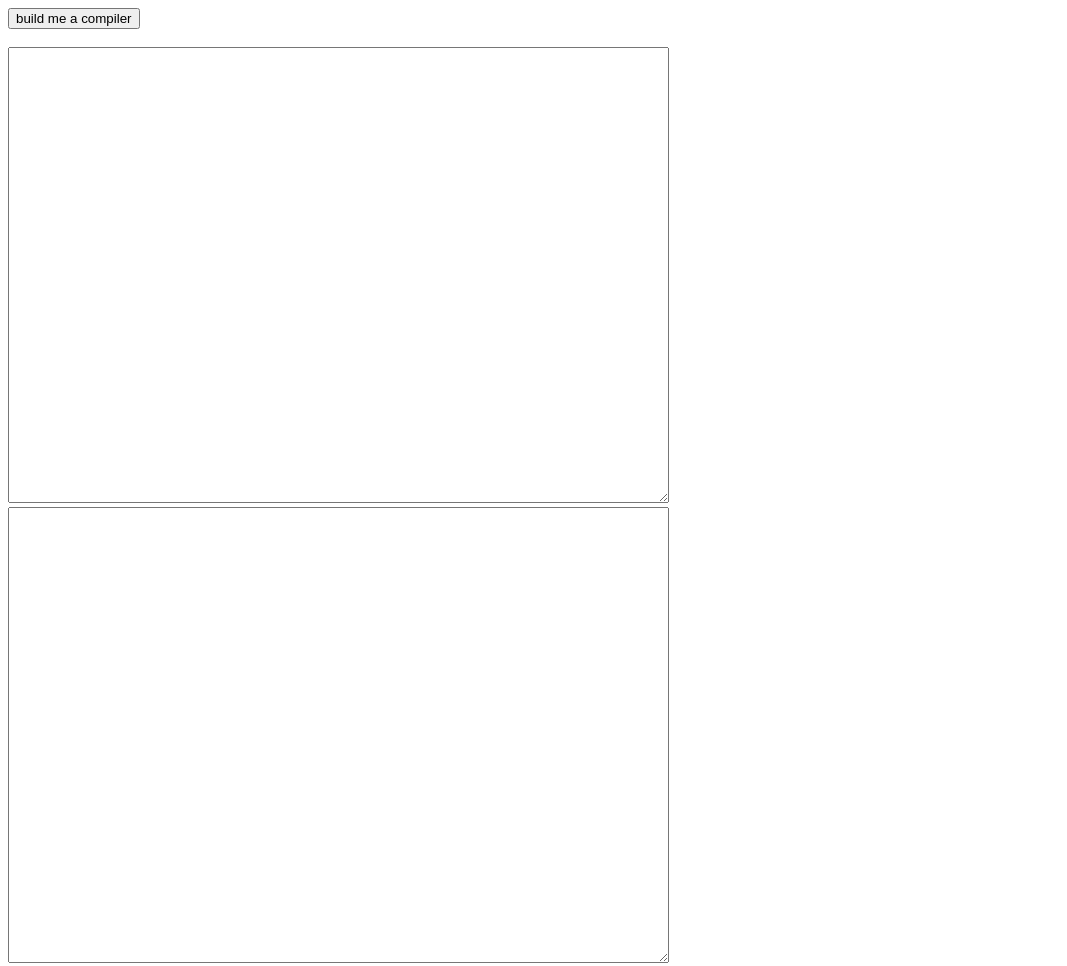
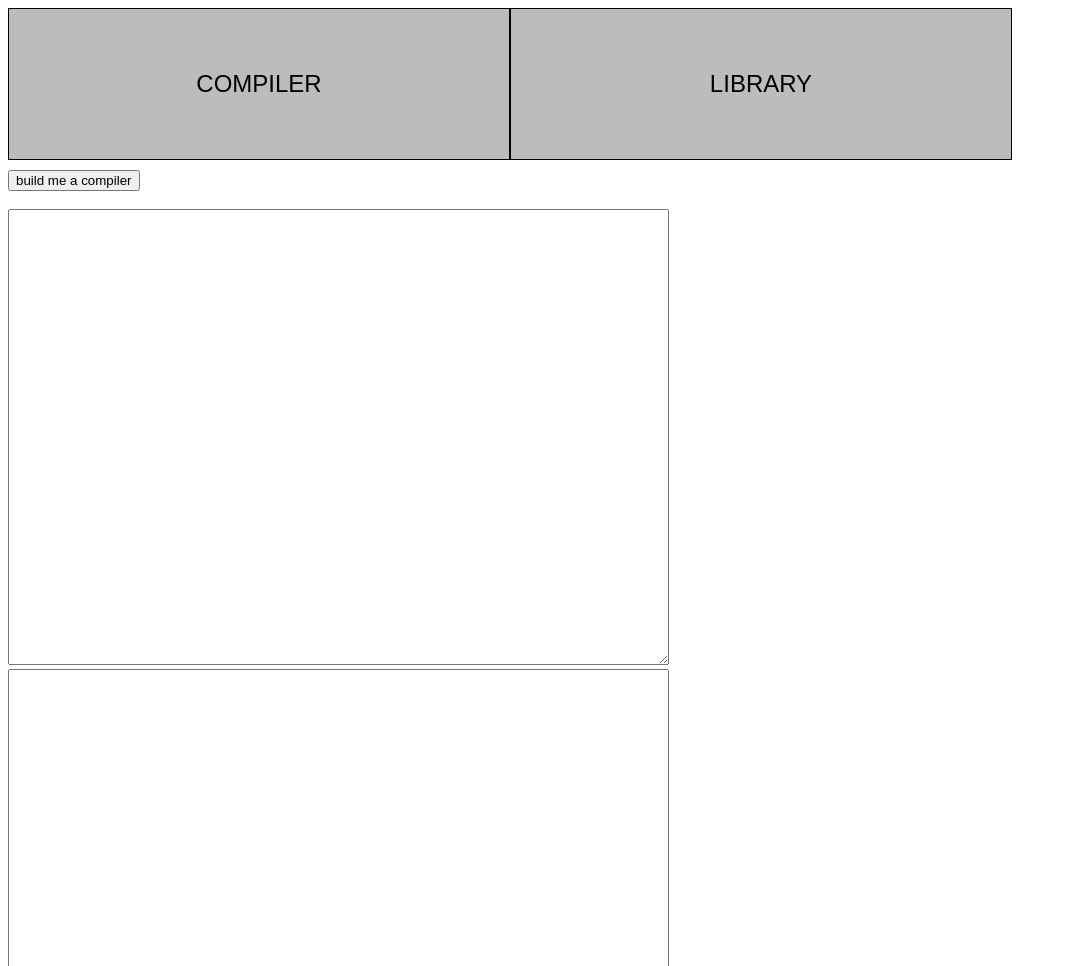
Before and after one commit to Noratrieb/viewstrap, a plain HTML site: page assets/index.html in a window 1280 px wide. Shown: the top 966 px of the page, without its empty margins (0-1067 px from the left). Drawn offline with Linux system fonts and the light colour scheme.

Commit message:
COMPILER LIBRARY

```diff
--- a/assets/index.html
+++ b/assets/index.html
@@ -4,9 +4,38 @@
     <meta charset="UTF-8" />
     <meta http-equiv="X-UA-Compatible" content="IE=edge" />
     <meta name="viewport" content="width=device-width, initial-scale=1.0" />
-    <title>Document</title>
+    <title>Viewstrap</title>
+    <style>
+      html {
+        font-family: sans-serif;
+      }
+
+      .source-box {
+        border: 1px black solid;
+        background: rgb(188, 188, 188);
+        width: 500px;
+        height: 150px;
+        display: flex;
+        align-items: center;
+        justify-content: center;
+      }
+
+      .source-box-text {
+        font-size: 18pt;
+      }
+
+      .source-wrapper {
+        display: flex;
+        margin-bottom: 10px;
+      }
+    </style>
   </head>
   <body>
+    <div class="source-wrapper">
+      <div class="source-box"><div class="source-box-text">COMPILER</div></div>
+      <div class="source-box"><div class="source-box-text">LIBRARY</div></div>
+    </div>
+
     <button onclick="startWs()">build me a compiler</button>
 
     <br />
@@ -18,9 +47,11 @@
     <script>
       function startWs() {
         console.log("starting ws");
-
         const stdout = document.getElementById("stdout");
         const stderr = document.getElementById("stderr");
+
+        stdout.value = "";
+        stderr.value = "";
 
         const ws = new WebSocket("ws://localhost:3000/ws");
 
```
